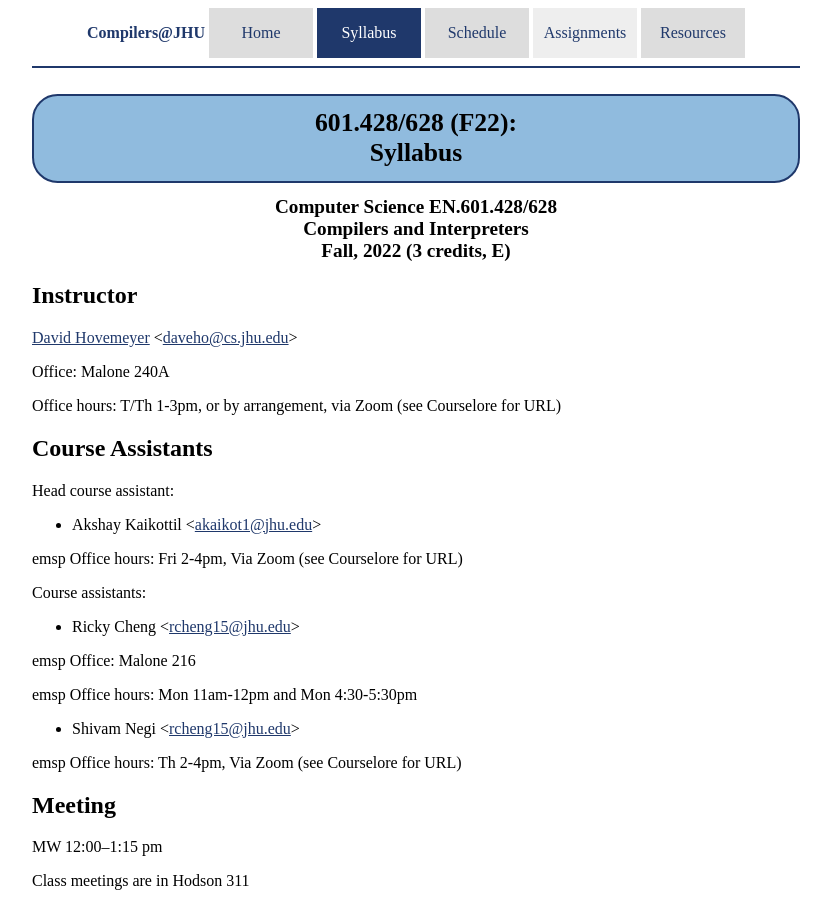
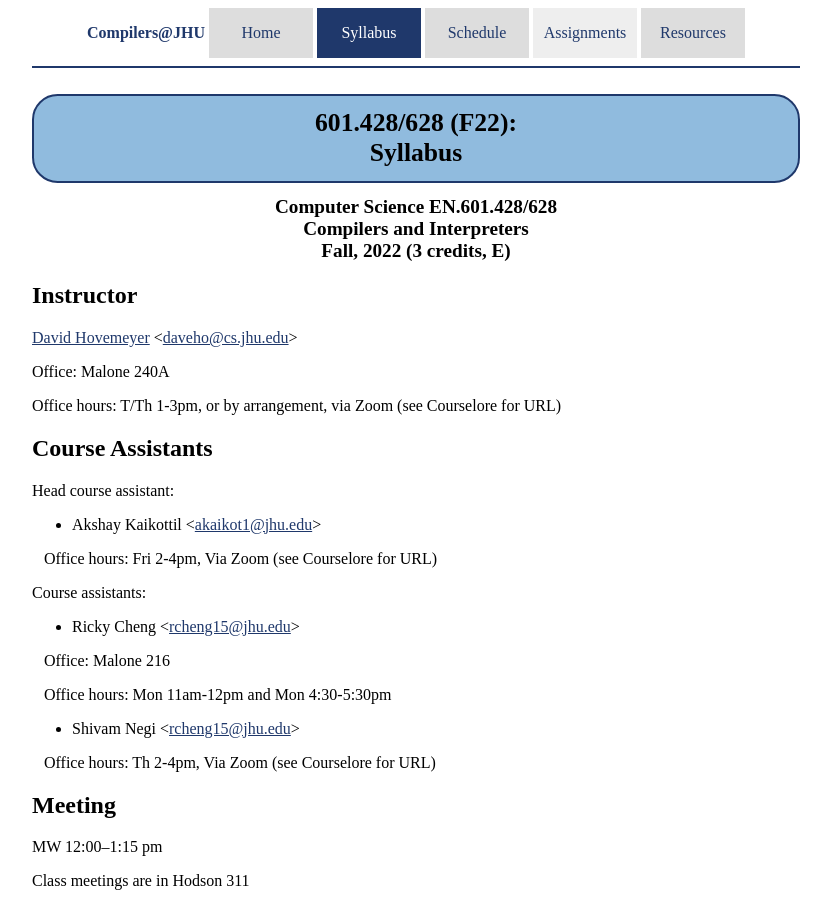
Before and after one commit to jhucompilers/fall2022, a Jekyll site: the page built from syllabus.md, in a window 1280 px wide and 900 px high. Shown: the whole window, without its empty margins (224-1055 px from the left). Built offline with Jekyll 4.4.1, drawn with Linux system fonts in a browser that asks for light colours.

Commit message:
Update syllabus.md

```diff
--- a/syllabus.md
+++ b/syllabus.md
@@ -24,19 +24,19 @@ Head course assistant:
 
 * Akshay Kaikottil &lt;<akaikot1@jhu.edu>&gt;
 
-emsp Office hours: Fri 2-4pm, Via Zoom (see Courselore for URL)
+&ensp; Office hours: Fri 2-4pm, Via Zoom (see Courselore for URL)
 
 Course assistants:
 
 * Ricky Cheng &lt;<rcheng15@jhu.edu>&gt;
 
-emsp Office: Malone 216
+&ensp; Office: Malone 216
 
-emsp Office hours: Mon 11am-12pm and Mon 4:30-5:30pm
+&ensp; Office hours: Mon 11am-12pm and Mon 4:30-5:30pm
 
 * Shivam Negi &lt;<rcheng15@jhu.edu>&gt;
 
-emsp Office hours: Th 2-4pm, Via Zoom (see Courselore for URL)
+&ensp; Office hours: Th 2-4pm, Via Zoom (see Courselore for URL)
 
 ## Meeting
 
```
